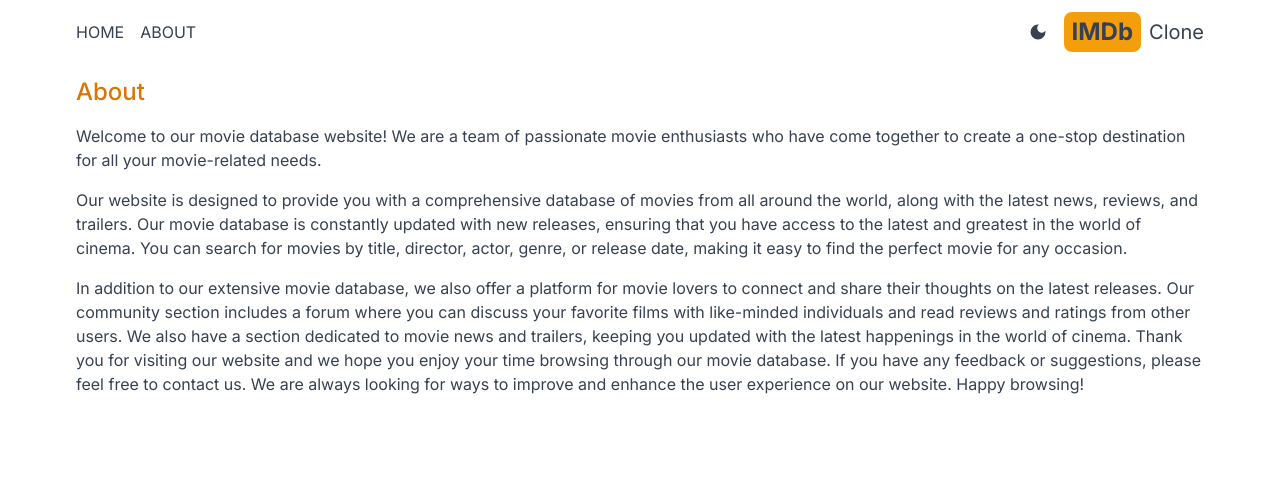
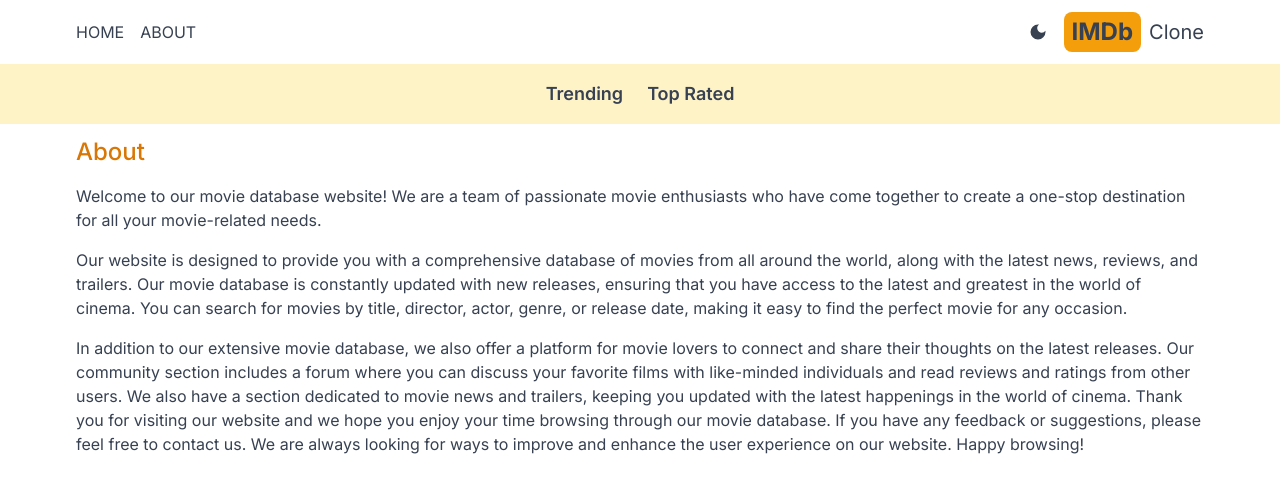
Before and after one commit to Santosh177/IMDb-next-clone, a Next.js app: page /about in a window 1280 px wide. Shown: the top 492 px of the page. Built offline with nearby package versions, Linux system fonts and the light colour scheme.

Commit message:
add Navbar

```diff
--- a/src/app/layout.js
+++ b/src/app/layout.js
@@ -2,6 +2,7 @@
 import "./globals.css";
 import Header from "@/components/Header";
 import Providers from "./Providers";
+import Navbar from "@/components/Navbar";
 
 const inter = Inter({ subsets: ["latin"] });
 
@@ -16,6 +17,7 @@
       <body className={inter.className}>
         <Providers>
         <Header />
+        <Navbar />
         {children}
         </Providers>
         </body>
--- /dev/null
+++ b/src/components/Navbar.jsx
@@ -0,0 +1,10 @@
+import NavbarItem from './NavbarItem'
+
+export default function Navbar() {
+  return (
+    <div className='flex dark:bg-gray-600 bg-amber-100 p-4 lg:text-lg justify-center gap-6'>
+      <NavbarItem title='Trending' param='fetchTrending' />
+      <NavbarItem title='Top Rated' param='fetchTopRated' />
+    </div>
+  );
+}
--- /dev/null
+++ b/src/components/NavbarItem.jsx
@@ -0,0 +1,23 @@
+'use client';
+
+import Link from 'next/link';
+import { useSearchParams } from 'next/navigation';
+
+export default function NavbarItem({ title, param }) {
+  const searchParams = useSearchParams();
+  const genre = searchParams.get('genre');
+  return (
+    <div>
+      <Link
+        className={`hover:text-amber-600 font-semibold ${
+          genre === param
+            ? 'underline underline-offset-8 decoration-4 decoration-amber-500 rounded-lg'
+            : ''
+        }`}
+        href={`/?genre=${param}`}
+      >
+        {title}
+      </Link>
+    </div>
+  );
+}
```
